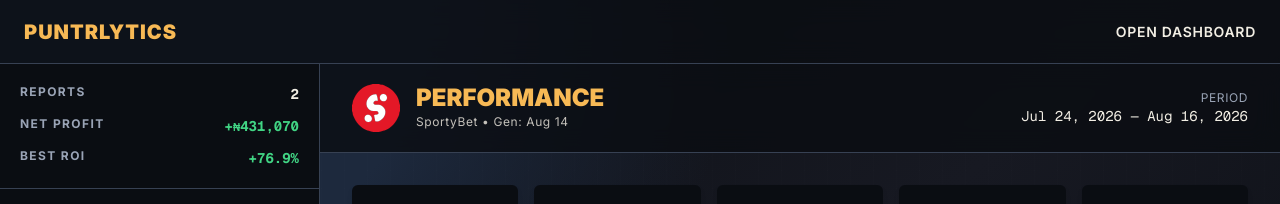
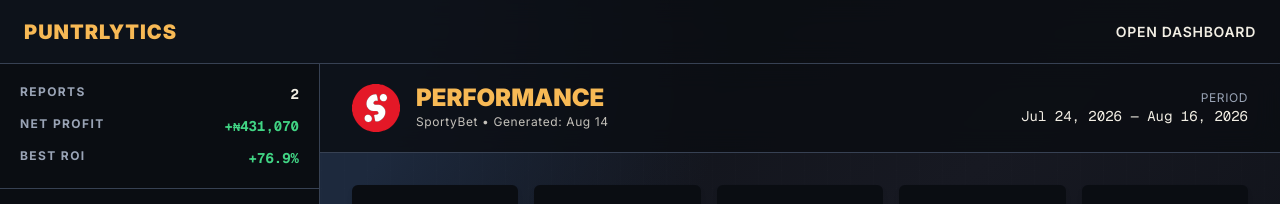
Before and after one commit to Blazing-Mike/puntrlytics, a Next.js app: page /demo in a window 1280 px wide. Shown: the top 204 px of the page. Built offline with nearby package versions, Linux system fonts and the light colour scheme.

Commit message:
spelling

```diff
--- a/src/components/dashboard/ReportView.tsx
+++ b/src/components/dashboard/ReportView.tsx
@@ -80,7 +80,7 @@
           <div className="flex flex-col gap-0.5 md:gap-1">
             <h1 className="text-lg md:text-2xl font-black uppercase text-gold leading-none">Performance</h1>
             <p className="font-utility text-[10px] md:text-xs tracking-wider text-ink/80 truncate max-w-[140px] md:max-w-none">
-              {providerName} • Gen: {dayjs(savedAt).format("MMM D")}
+              {providerName} • Generated: {dayjs(savedAt).format("MMM D")}
             </p>
           </div>
         </div>
```
